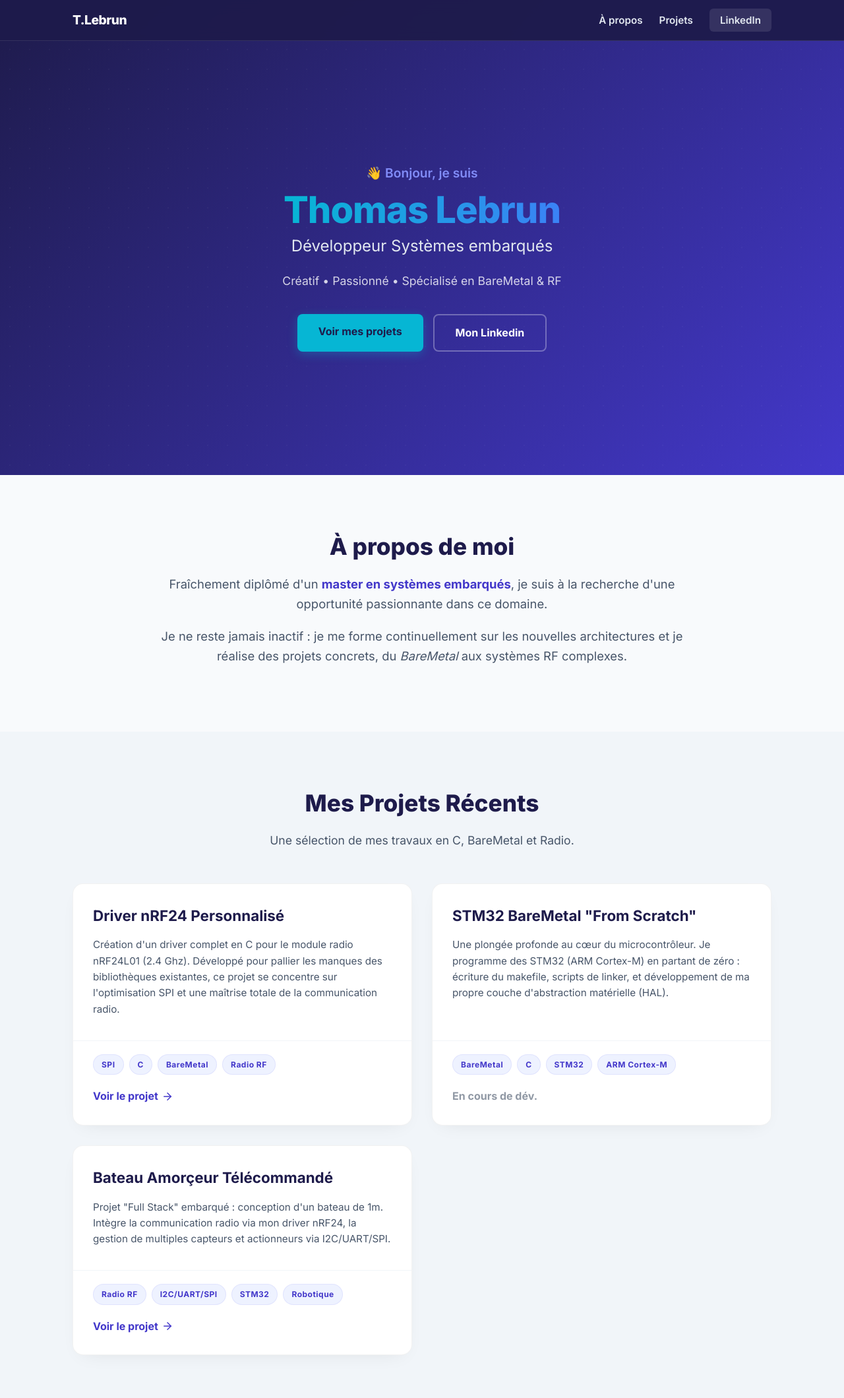
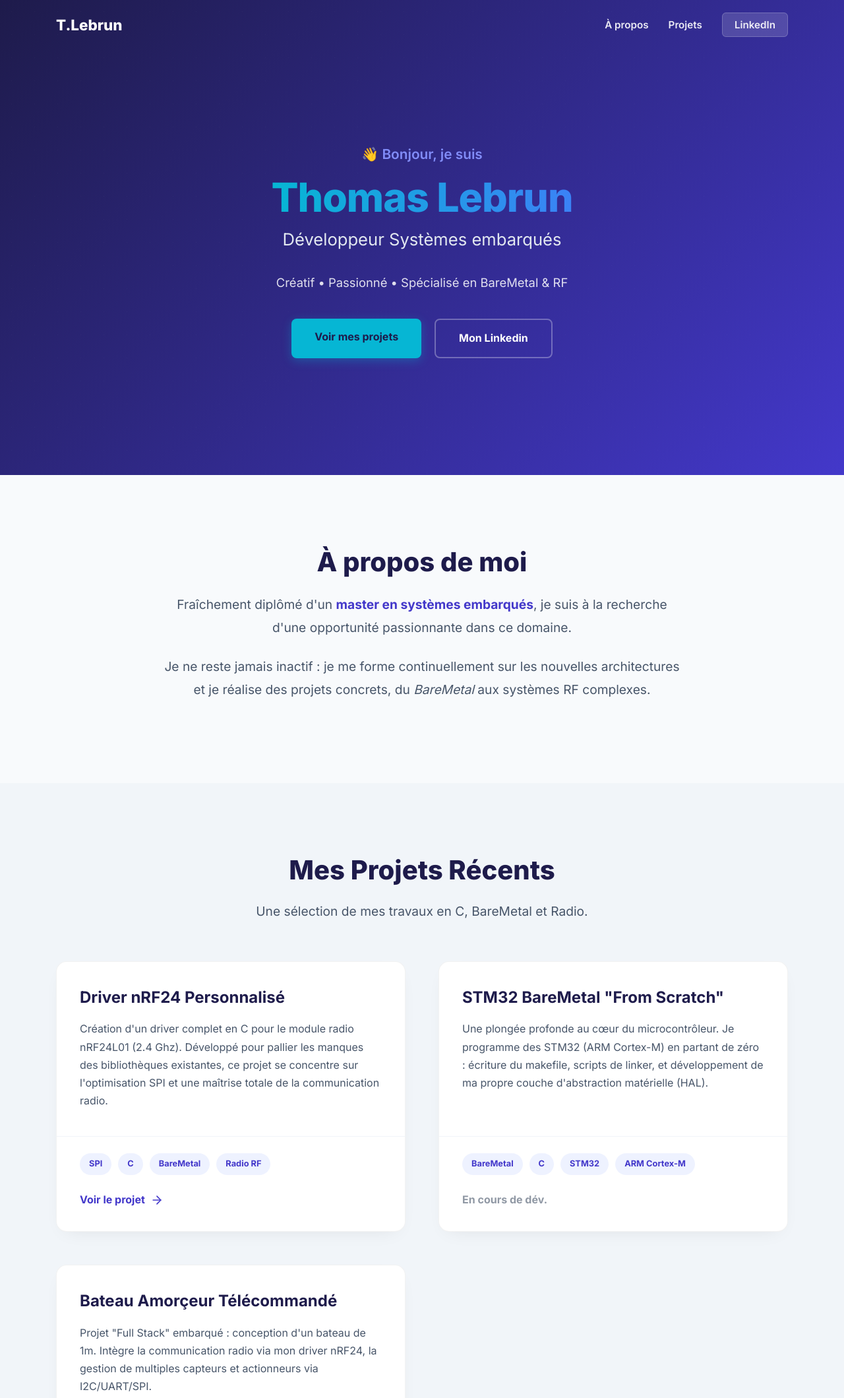
Before and after one commit to TotoLeb9/Portfolio, a plain HTML site: page index.html in a window 1280 px wide. Shown: the top 2119 px of the page at 66% size. Drawn offline with Linux system fonts and the light colour scheme.

Commit message:
Update style.css

```diff
--- a/style.css
+++ b/style.css
@@ -1,21 +1,15 @@
-/* ----- VARIABLES & SETUP ----- */
+/* ----- VARIABLES ----- */
 :root {
-    /* Palette de couleurs moderne */
-    --color-bg-main: #f8fafc; /* Gris très clair, presque blanc */
+    --color-bg-main: #f8fafc;
     --color-bg-secondary: #ffffff;
-
-    --color-primary-dark: #1e1b4b; /* Bleu nuit profond */
-    --color-primary: #4338ca; /* Indigo vibrant */
+    --color-primary-dark: #1e1b4b;
+    --color-primary: #4338ca;
     --color-primary-light: #818cf8;
-
-    --color-accent: #06b6d4; /* Cyan électrique pour faire ressortir les éléments */
+    --color-accent: #06b6d4;
     --color-accent-glow: rgba(6, 182, 212, 0.3);
-
     --color-text-dark: #0f172a;
     --color-text-muted: #475569;
     --color-text-light: #e2e8f0;
-
-    /* Gradients */
     --gradient-hero: linear-gradient(135deg, var(--color-primary-dark) 0%, var(--color-primary) 100%);
     --gradient-accent: linear-gradient(to right, var(--color-accent), #3b82f6);
 }
@@ -32,39 +26,36 @@ body {
     background: var(--color-bg-main);
     color: var(--color-text-dark);
     line-height: 1.6;
-    overflow-x: hidden;
 }
 
-/* Utilitaires */
 .container {
-    max-width: 1100px;
+    max-width: 1150px; /* Un peu plus large pour accommoder l'espacement */
     margin: 0 auto;
     padding: 0 20px;
 }
 
+/* Espacement vertical global augmenté */
 .section-padding {
-    padding: 80px 0;
+    padding: 100px 0;
 }
 
 .bg-light {
-    background-color: #f1f5f9; /* Légèrement différent du fond principal pour le contraste */
+    background-color: #f1f5f9;
 }
 
-/* ----- NAVBAR (Nouveau) ----- */
+/* ----- NAVBAR TRANSPARENTE ----- */
 .navbar {
-    position: fixed;
+    position: absolute; /* Place la nav SUR le header, tout en haut */
     top: 0;
     left: 0;
     width: 100%;
-    background: rgba(30, 27, 75, 0.95); /* Fond sombre semi-transparent */
-    backdrop-filter: blur(10px);
+    background: transparent; /* Pas de fond, on voit le dégradé bleu derrière */
     z-index: 100;
-    padding: 15px 0;
-    border-bottom: 1px solid rgba(255,255,255,0.1);
+    padding: 20px 0;
 }
 
 .nav-content {
-    max-width: 1100px;
+    max-width: 1150px;
     margin: 0 auto;
     padding: 0 20px;
     display: flex;
@@ -75,20 +66,19 @@ body {
 .logo {
     color: white;
     font-weight: 800;
-    font-size: 1.2rem;
+    font-size: 1.4rem;
     text-decoration: none;
-    letter-spacing: -0.5px;
 }
 
 .nav-links {
     list-style: none;
     display: flex;
-    gap: 25px;
+    gap: 30px;
     align-items: center;
 }
 
 .nav-links a {
-    color: var(--color-text-light);
+    color: rgba(255, 255, 255, 0.9);
     text-decoration: none;
     font-size: 0.95rem;
     font-weight: 600;
@@ -100,97 +90,93 @@ body {
 }
 
 .nav-btn-linkedin {
-    padding: 8px 16px;
-    background: rgba(255,255,255,0.1);
+    padding: 8px 18px;
+    background: rgba(255,255,255,0.15);
     border-radius: 6px;
+    border: 1px solid rgba(255,255,255,0.2);
 }
+
 .nav-btn-linkedin:hover {
-    background: var(--color-accent) !important;
+    background: white !important;
     color: var(--color-primary-dark) !important;
 }
 
-/* ----- HEADER / HERO ----- */
+/* ----- HERO ----- */
 .hero {
-    /* Augmentation de la hauteur et centrage */
-    min-height: 90vh; /* Prend presque tout l'écran */
+    min-height: 90vh; /* Hauteur quasi totale de l'écran */
     display: flex;
     align-items: center;
     justify-content: center;
     text-align: center;
     background: var(--gradient-hero);
     color: white;
-    padding: 120px 20px 60px; /* Padding haut pour compenser la navbar fixe */
+    padding: 100px 20px 60px; /* Padding top pour que le texte ne soit pas caché par la nav */
     position: relative;
     overflow: hidden;
 }
 
-/* Un petit effet de motif en arrière-plan */
 .hero-pattern {
     position: absolute;
     top: 0; left: 0; right: 0; bottom: 0;
     background-image: radial-gradient(rgba(255, 255, 255, 0.1) 1px, transparent 1px);
-    background-size: 30px 30px;
+    background-size: 35px 35px;
     opacity: 0.3;
     pointer-events: none;
 }
 
 .hero-content {
     z-index: 2;
-    max-width: 700px;
+    max-width: 750px;
 }
 
 .greeting {
     display: block;
-    font-size: 1.2rem;
+    font-size: 1.3rem;
     font-weight: 600;
-    margin-bottom: 10px;
+    margin-bottom: 15px;
     color: var(--color-primary-light);
 }
 
 .hero h1 {
-    font-size: 3.5rem;
+    font-size: 3.8rem;
     font-weight: 800;
     letter-spacing: -1px;
-    margin-bottom: 5px;
+    margin-bottom: 10px;
     line-height: 1.1;
 }
 
 .hero h2 {
-    font-size: 1.5rem;
+    font-size: 1.6rem;
     font-weight: 400;
     color: var(--color-text-light);
-    margin-bottom: 20px;
+    margin-bottom: 30px;
 }
 
 .accent {
-    /* Effet de texte dégradé pour le nom */
     background: var(--gradient-accent);
     -webkit-background-clip: text;
     -webkit-text-fill-color: transparent;
-    display: inline-block;
 }
 
 .hero p {
-    font-size: 1.1rem;
-    color: rgba(255,255,255,0.8);
-    margin-bottom: 35px;
+    font-size: 1.15rem;
+    color: rgba(255,255,255,0.85);
+    margin-bottom: 40px;
 }
 
 .cta-container {
     display: flex;
-    gap: 15px;
+    gap: 20px;
     justify-content: center;
 }
 
-/* Nouveaux styles de boutons */
 .btn {
     display: inline-block;
-    padding: 14px 32px;
+    padding: 15px 35px;
     border-radius: 8px;
     font-weight: 700;
     text-decoration: none;
     transition: all 0.3s ease;
-    font-size: 1rem;
 }
 
 .btn-primary {
@@ -200,8 +186,7 @@ body {
 }
 
 .btn-primary:hover {
-    transform: translateY(-2px);
-    box-shadow: 0 8px 25px var(--color-accent-glow);
+    transform: translateY(-3px);
     background: white;
 }
 
@@ -216,24 +201,20 @@ body {
     background: rgba(255,255,255,0.1);
 }
 
-/* ----- TYPOGRAPHIE DE SECTION ----- */
+/* ----- SECTION STYLES ----- */
 .section-title {
-    font-size: 2.2rem;
+    font-size: 2.5rem;
     font-weight: 800;
     text-align: center;
     margin-bottom: 15px;
     color: var(--color-primary-dark);
-    position: relative;
 }
 
 .section-subtitle {
     text-align: center;
     color: var(--color-text-muted);
-    margin-bottom: 50px;
-    font-size: 1.1rem;
-    max-width: 600px;
-    margin-left: auto;
-    margin-right: auto;
+    margin-bottom: 60px; /* Plus d'espace sous le titre */
+    font-size: 1.2rem;
 }
 
 /* ----- ABOUT ----- */
@@ -241,24 +222,20 @@ body {
     max-width: 800px;
     margin: 0 auto;
     text-align: center;
-    font-size: 1.15rem;
+    font-size: 1.2rem;
     color: var(--color-text-muted);
+    line-height: 1.8;
 }
+.about-content p { margin-bottom: 25px; }
+.about-content strong { color: var(--color-primary); }
 
-.about-content p {
-    margin-bottom: 20px;
-}
-
-.about-content strong {
-    color: var(--color-primary);
-}
-
-/* ----- PROJECTS (GRID SYSTEM) ----- */
+/* ----- PROJECTS GRID (ESPACEMENT AUGMENTÉ) ----- */
 .projects-grid {
     display: grid;
-    /* Créer une grille responsive : 1 colonne sur mobile, 2 sur tablette, 3 sur grand écran si besoin, mais ici on limite à 2 pour que les cartes aient de la place */
-    grid-template-columns: repeat(auto-fit, minmax(340px, 1fr));
-    gap: 30px;
+    /* Grille responsive */
+    grid-template-columns: repeat(auto-fit, minmax(350px, 1fr));
+    /* Gap passé de 30px à 50px pour "espacer un peu plus" */
+    gap: 50px;
 }
 
 .project-card {
@@ -270,22 +247,20 @@ body {
     transition: all 0.4s ease;
     display: flex;
     flex-direction: column;
-    height: 100%; /* Force les cartes à avoir la même hauteur */
 }
 
 .project-card:hover {
-    transform: translateY(-7px);
-    box-shadow: 0 20px 40px -10px rgba(67, 56, 202, 0.15); /* Ombre colorée au survol */
-    border-color: var(--color-primary-light);
+    transform: translateY(-10px); /* Lève plus haut au survol */
+    box-shadow: 0 25px 50px -12px rgba(67, 56, 202, 0.15);
 }
 
 .card-content {
-    padding: 30px 30px 15px;
-    flex-grow: 1; /* Le contenu prend l'espace disponible */
+    padding: 35px 35px 20px; /* Padding interne augmenté */
+    flex-grow: 1;
 }
 
 .project-card h3 {
-    font-size: 1.4rem;
+    font-size: 1.5rem;
     font-weight: 700;
     margin-bottom: 15px;
     color: var(--color-primary-dark);
@@ -293,36 +268,33 @@ body {
 
 .project-card p {
     color: var(--color-text-muted);
-    font-size: 0.95rem;
+    font-size: 1rem;
     margin-bottom: 20px;
+    line-height: 1.7;
 }
 
 .card-footer {
-    padding: 0 30px 30px;
+    padding: 0 35px 35px;
     border-top: 1px solid #f1f5f9;
-    padding-top: 20px;
+    padding-top: 25px;
 }
 
-/* Style des tags amélioré */
 .tags {
     display: flex;
     flex-wrap: wrap;
-    gap: 8px;
-    margin-bottom: 20px;
+    gap: 10px; /* Espacement entre tags augmenté */
+    margin-bottom: 25px;
 }
 
 .tags span {
-    background: #eef2ff; /* Fond bleu très pâle */
+    background: #eef2ff;
     color: var(--color-primary);
-    padding: 5px 12px;
-    border-radius: 20px; /* Forme de pilule */
-    font-size: 0.75rem;
+    padding: 6px 14px;
+    border-radius: 20px;
+    font-size: 0.8rem;
     font-weight: 700;
-    letter-spacing: 0.5px;
-    border: 1px solid rgba(99, 102, 241, 0.1);
 }
 
-/* Lien avec flèche */
 .link-arrow {
     display: inline-flex;
     align-items: center;
@@ -332,76 +304,27 @@ body {
     transition: 0.3s;
 }
 
-.link-arrow svg {
-    margin-left: 5px;
-    transition: 0.3s;
-    width: 18px;
-}
-
-.link-arrow:hover {
-    color: var(--color-accent);
-}
-
-.link-arrow:hover svg {
-    transform: translateX(5px); /* La flèche bouge au survol */
-}
-
-.link-arrow.disabled {
-    color: var(--color-text-muted);
-    opacity: 0.6;
-    cursor: not-allowed;
-}
-.link-arrow.disabled:hover svg{
-    transform: none;
-}
+.link-arrow svg { margin-left: 8px; width: 20px; transition: 0.3s; }
+.link-arrow:hover { color: var(--color-accent); }
+.link-arrow:hover svg { transform: translateX(5px); }
+.link-arrow.disabled { color: var(--color-text-muted); opacity: 0.6; cursor: not-allowed; }
 
 /* ----- FOOTER ----- */
 footer {
     background: var(--color-primary-dark);
     color: var(--color-text-light);
     text-align: center;
-    padding: 40px 20px;
+    padding: 50px 20px;
 }
+.social-links-footer a {
+    color: white; margin: 0 15px; text-decoration: none; font-weight: 600;
+}
+.social-links-footer a:hover { color: var(--color-accent); }
 
-footer p {
-    margin-bottom: 15px;
-    opacity: 0.8;
+/* ----- MOBILE ----- */
+@media (max-width: 768px) {
+    .nav-links { display: none; }
+    .hero h1 { font-size: 2.8rem; }
+    .section-padding { padding: 60px 0; }
+    .projects-grid { gap: 30px; } /* Moins d'espace sur mobile pour gagner de la place */
 }
-
-.social-links-footer a {
-    color: white;
-    margin: 0 10px;
-    text-decoration: none;
-    font-weight: 600;
-    transition: 0.3s;
-}
-
-.social-links-footer a:hover {
-    color: var(--color-accent);
-}
-
-/* ----- MEDIA QUERIES (Responsive) ----- */
-@media (max-width: 768px) {
-    .nav-links {
-        display: none; /* Simplification pour mobile : on cache le menu pour l'instant */
-    }
-    .nav-content {
-        justify-content: center;
-    }
-
-    .hero h1 {
-        font-size: 2.5rem;
-    }
-
-    .cta-container {
-        flex-direction: column;
-    }
-    .btn {
-        width: 100%;
-        text-align: center;
-    }
-
-    .section-title {
-        font-size: 1.8rem;
-    }
-}
```
